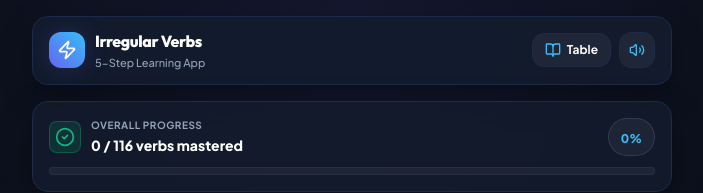
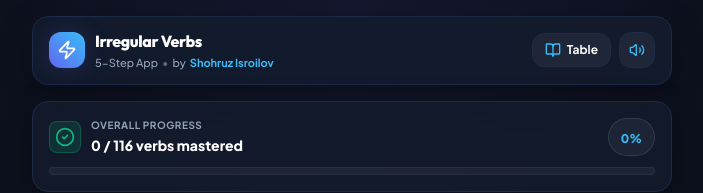
Before and after one commit to shohruzisroilov/irregular-verbs-game, a Next.js app: page / in a window 1280 px wide. Shown: the top 193 px of the page, without its empty margins (288-991 px from the left). Built offline with nearby package versions, Linux system fonts and the light colour scheme.

Commit message:
Add developer credit Shohruz Isroilov to top Header subtitle

```diff
--- a/src/components/Header.tsx
+++ b/src/components/Header.tsx
@@ -33,8 +33,18 @@ export const Header: React.FC<HeaderProps> = ({
           <h1 className="font-heading font-extrabold text-sm sm:text-base text-white tracking-tight leading-none">
             Irregular Verbs
           </h1>
-          <p className="text-[10px] sm:text-[11px] text-dark-muted font-medium mt-0.5">
-            5-Step Learning App
+          <p className="text-[10px] sm:text-[11px] text-dark-muted font-medium mt-0.5 flex items-center gap-1">
+            <span>5-Step App</span>
+            <span className="text-dark-muted/60">•</span>
+            <span>by</span>
+            <a
+              href="https://www.shohruzisroilov.uz/"
+              target="_blank"
+              rel="noopener noreferrer"
+              className="text-brand-accent hover:underline font-bold transition-all"
+            >
+              Shohruz Isroilov
+            </a>
           </p>
         </div>
       </div>
```
